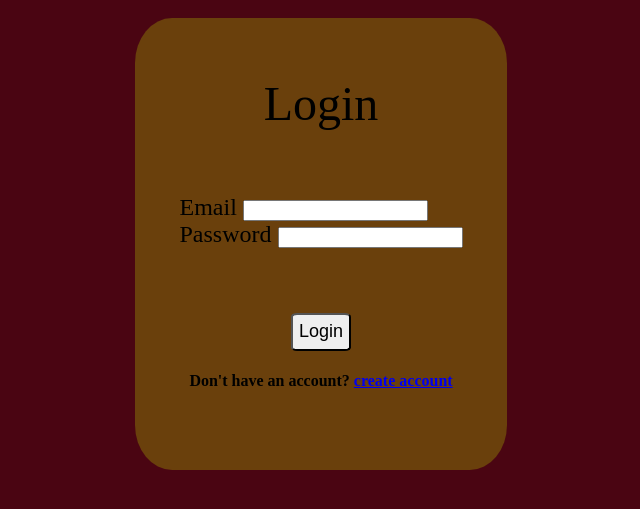
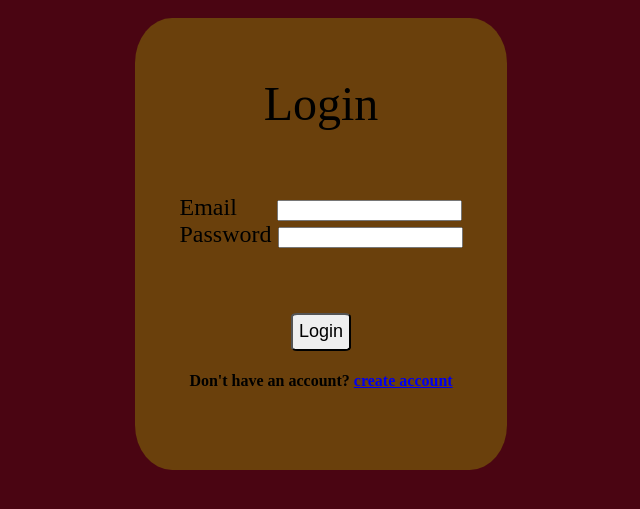
Before and after one commit to Sparsh-Verencar/WT, a PHP site: page /pages/login.html in a window 1280 px wide. Shown: the part 156-665 px from the top of the page, without its empty margins (319-959 px from the left). Run offline with PHP 8.4, Linux system fonts and the light colour scheme.

Commit message:
Alignment_fix

```diff
--- a/pages/login.html
+++ b/pages/login.html
@@ -12,7 +12,7 @@
         <header>Login</header>
         <section id="input-group">
             <label for="email">Email</label>
-            <input type="email" name="email">
+            <input id="Email-input" type="email" name="email">
             <br>
             <label for="password">Password</label>
             <input type="password" name="password">
--- a/styles/createAccount.css
+++ b/styles/createAccount.css
@@ -39,7 +39,7 @@ form header{
 }
 
 #input-group input{
-    font-size: 1.5rem;
+    font-size: 1rem;
 }
 
 
@@ -47,4 +47,5 @@ form header{
    font-size: large;
    padding: 5%;
    border-radius: 5%;
+   margin-top: -18px;
 }
--- a/styles/login.css
+++ b/styles/login.css
@@ -32,6 +32,10 @@ form header{
     font-size: 1.5rem;
 }
 
+#Email-input{
+    margin-left: 34px;
+}
+
 #login-signup{
     width: 100%;
     height: 25%;
```
